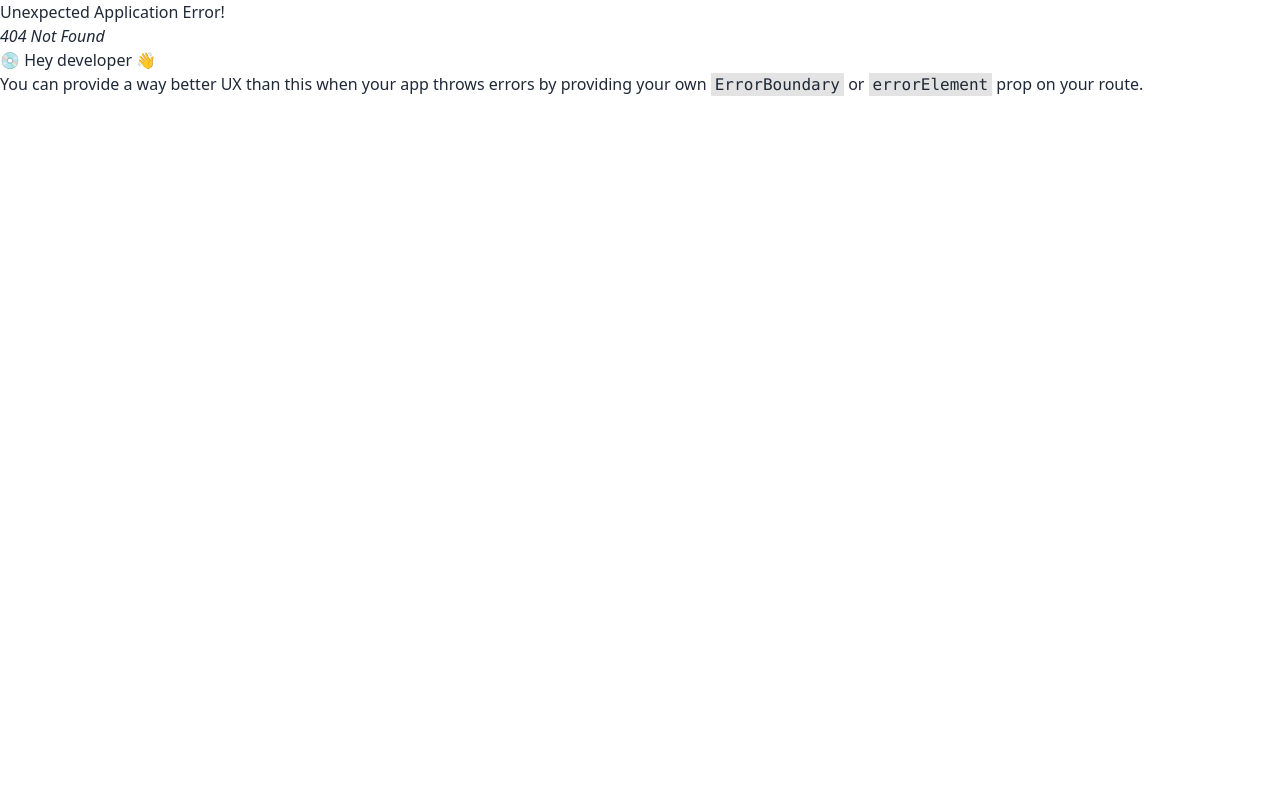
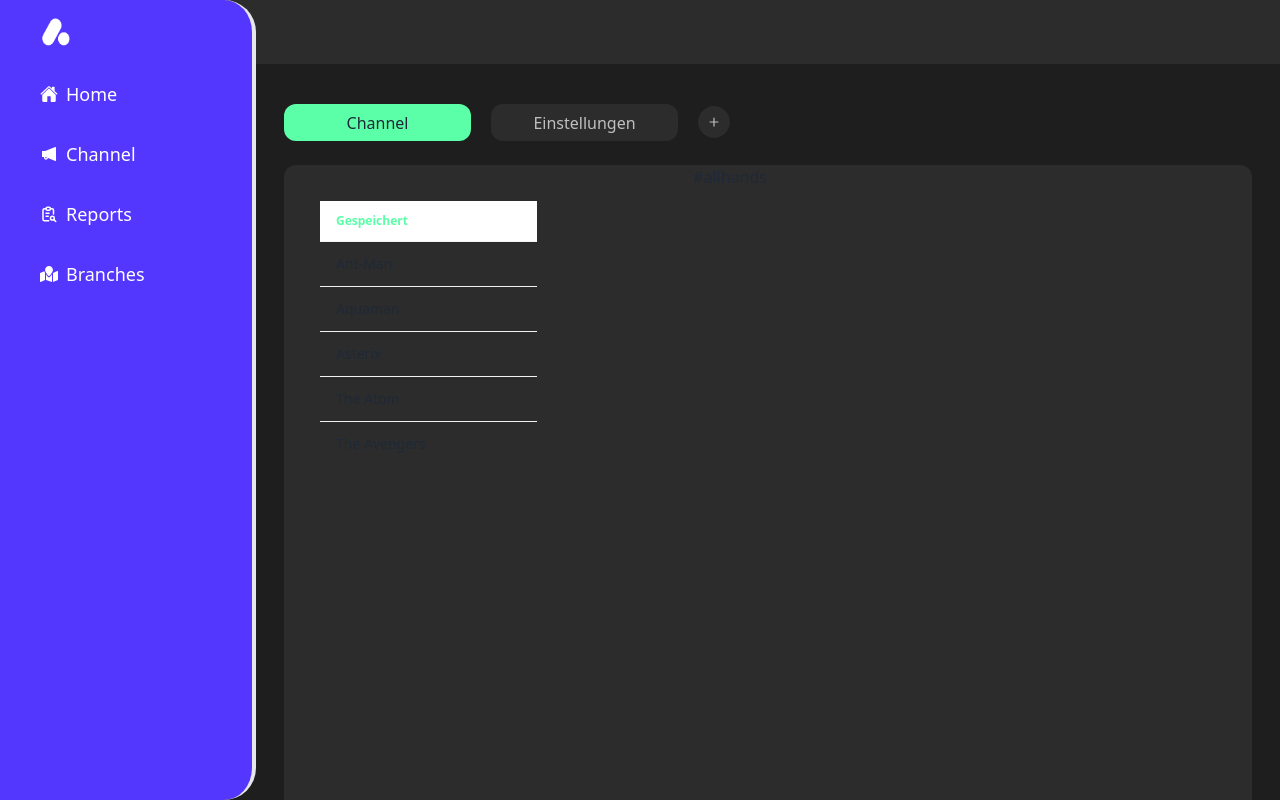
Before and after one commit to mahmudul-islam32/ative, a React (Vite) app: page /dashboard/channel in a window 1280 px wide. Before the commit this address had no page. Built offline with nearby package versions, Linux system fonts and the light colour scheme.

Commit message:
added channel

```diff
--- /dev/null
+++ b/src/Dashboard/Components/Channel/Channel.jsx
@@ -0,0 +1,52 @@
+import React from 'react';
+
+import { IoMdAdd } from 'react-icons/io';
+import { Link } from 'react-router-dom';
+
+const Channel = () => {
+    return (
+        <div className='mx-7'>
+            <div className=" my-6">
+                <button className=" rounded-xl bg-[#5BFFA7] w-[187px] h-[37px] px-7 mr-5">Channel</button>
+                <button className=" rounded-xl bg-[#2C2C2C] w-[187px] h-[37px] px-7 mr-5 text-[#FFFFFFB2]">Einstellungen</button>
+                <button className="btn btn-sm bg-[#2C2C2C] btn-circle text-[#FFFFFFB2] border-none"><IoMdAdd /></button>
+
+                <button></button>
+            </div>
+            <div className=" min-h-screen flex flex-row justify-around bg-[#2C2C2C] rounded-xl">
+                {/* <div className="hero-content text-left"> */}
+                <div className="overflow-x-auto h-96 w-1/3 p-9">
+                    <table className="table table-pin-rows">
+                        <thead>
+                            <tr>
+                                <th className='text-[#5BFFA7]'>Gespeichert</th>
+                            </tr>
+                        </thead>
+                        <tbody>
+                            {/* <Link>#allhands</Link> */}
+                            <tr><td>Ant-Man</td></tr>
+                            <tr><td>Aquaman</td></tr>
+                            <tr><td>Asterix</td></tr>
+                            <tr><td>The Atom</td></tr>
+                            <tr><td>The Avengers</td></tr>
+                        </tbody>
+
+                    </table>
+                </div>
+                <div className="divider text-white px-11 divider-horizontal"></div>
+                <div className='w-2/3 flex flex-col justify-between'>
+                    <div>
+                        <h2>#allhands</h2>
+                    </div>
+                    <div>
+                        <input type="text" className='w-full p-2 border border-gray-300 rounded' placeholder='Type a message' />
+                    </div>
+                </div>
+
+            </div>
+        </div>
+        // </div>
+    );
+};
+
+export default Channel;
--- a/src/Dashboard/Components/DashHome.jsx
+++ b/src/Dashboard/Components/Home/DashHome.jsx
@@ -1,6 +1,7 @@
-import file from '../../../public/Group 11.png'
-import file2 from '../../../public/Rectangle 93.png'
-import file3 from '../../../public/Frame 2.png'
+
+import file from '../../../../public/Group 11.png'
+import file2 from '../../../../public/Rectangle 93.png'
+import file3 from '../../../../public/Frame 2.png'
 import './home.css'
 import { IoMdAdd } from "react-icons/io";
 const DashHome = () => {
@@ -136,7 +137,7 @@ const DashHome = () => {
                 </div>
 
                 <div className='mx-7 mb-5'>
-                    <input type="text" name="" id="" className=' w-full  bg-[#2C2C2C] h-[38px] input input-bordered' />
+                    <input type="text" placeholder='Suche nach Personen, Dokumenten, ...' name="" id="" className=' w-full  bg-[#2C2C2C] h-[38px] text-[#A3A3A3] input input-bordered' />
                 </div>
             </div>
         </>
--- a/src/Dashboard/Layout.jsx
+++ b/src/Dashboard/Layout.jsx
@@ -1,5 +1,5 @@
 
-import { NavLink, Outlet } from "react-router-dom";
+import { Link, NavLink, Outlet } from "react-router-dom";
 
 import { LiaFileInvoiceSolid } from "react-icons/lia";
 import { TbReportSearch } from "react-icons/tb";
@@ -13,6 +13,7 @@ import { TbTableShortcut } from "react-icons/tb";
 import { GrValidate } from "react-icons/gr";
 import Nav from "./Navbar/Nav";
 import logo from '../../public/logo.png'
+import { AiFillNotification } from "react-icons/ai";
 const Layout = () => {
     return (
         <div className="relative bg-[#1E1E1E] h-screen overflow-x-hidden">
@@ -29,16 +30,16 @@ const Layout = () => {
                     </div>
                     <ul className="menu px-6 text-white text-lg gap-4">
                         <li className="">
-                            <NavLink to="/dashboard/home">
+                            <Link to="/dashboard/home">
                             <IoHome />Home
-                            </NavLink>
-                        </li>
-                        {/* <li>
-                            <NavLink to="/dashboard/invoice">
-                                <LiaFileInvoiceSolid /> Invoice
-                            </NavLink>
+                            </Link>
                         </li>
                         <li>
+                            <Link to="/dashboard/channel">
+                                <AiFillNotification /> Channel
+                            </Link>
+                        </li>
+                         <li>
                             <NavLink to="/dashboard/reports">
                                 <TbReportSearch />  Reports
                             </NavLink>
@@ -49,7 +50,7 @@ const Layout = () => {
                                 <FaMapMarked />Branches
                             </NavLink>
                         </li>
-                        <li>
+                        {/* <li>
                             <NavLink to="/dashboard/tests">
                                 <FaFlaskVial />  Tests
                             </NavLink>
```
Also changed, not shown: src/Router.jsx (+7 -5 lines), src/Dashboard/Components/Home/home.css (renamed from src/Dashboard/Components/home.css).
